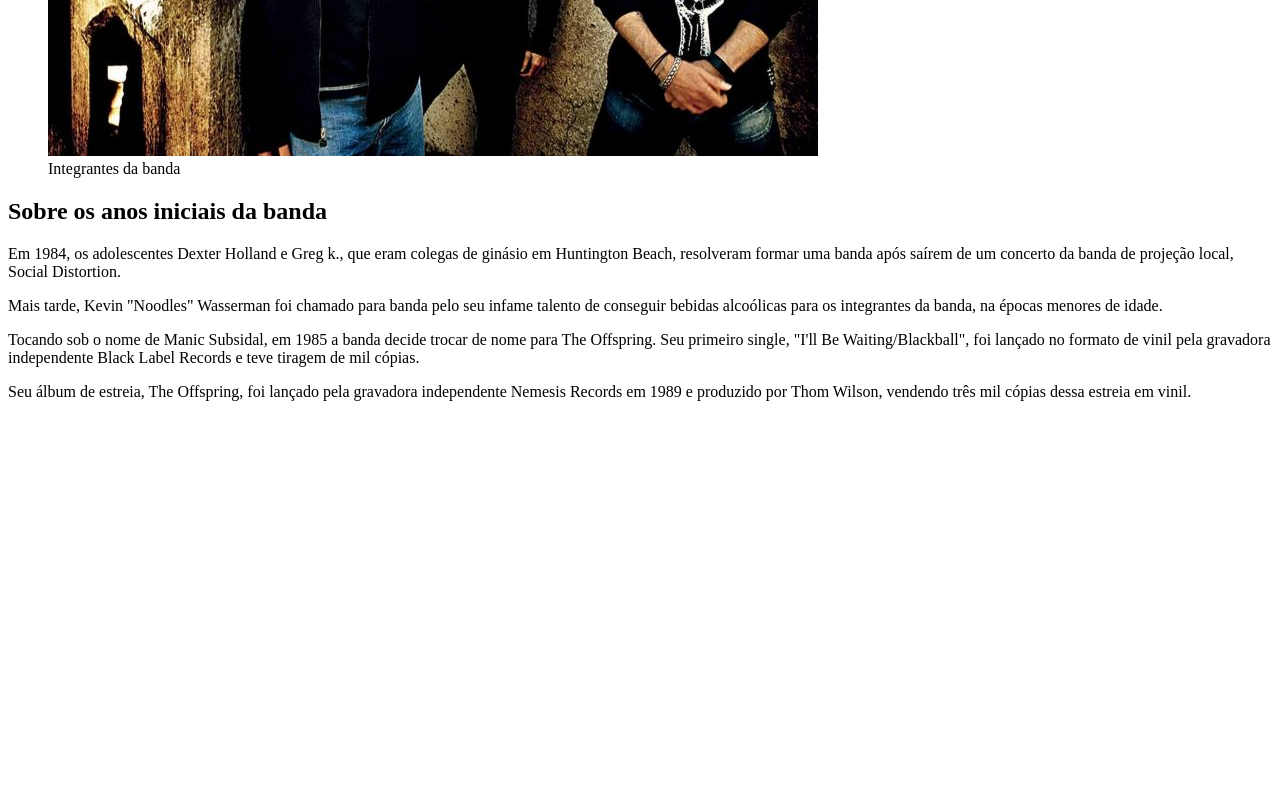
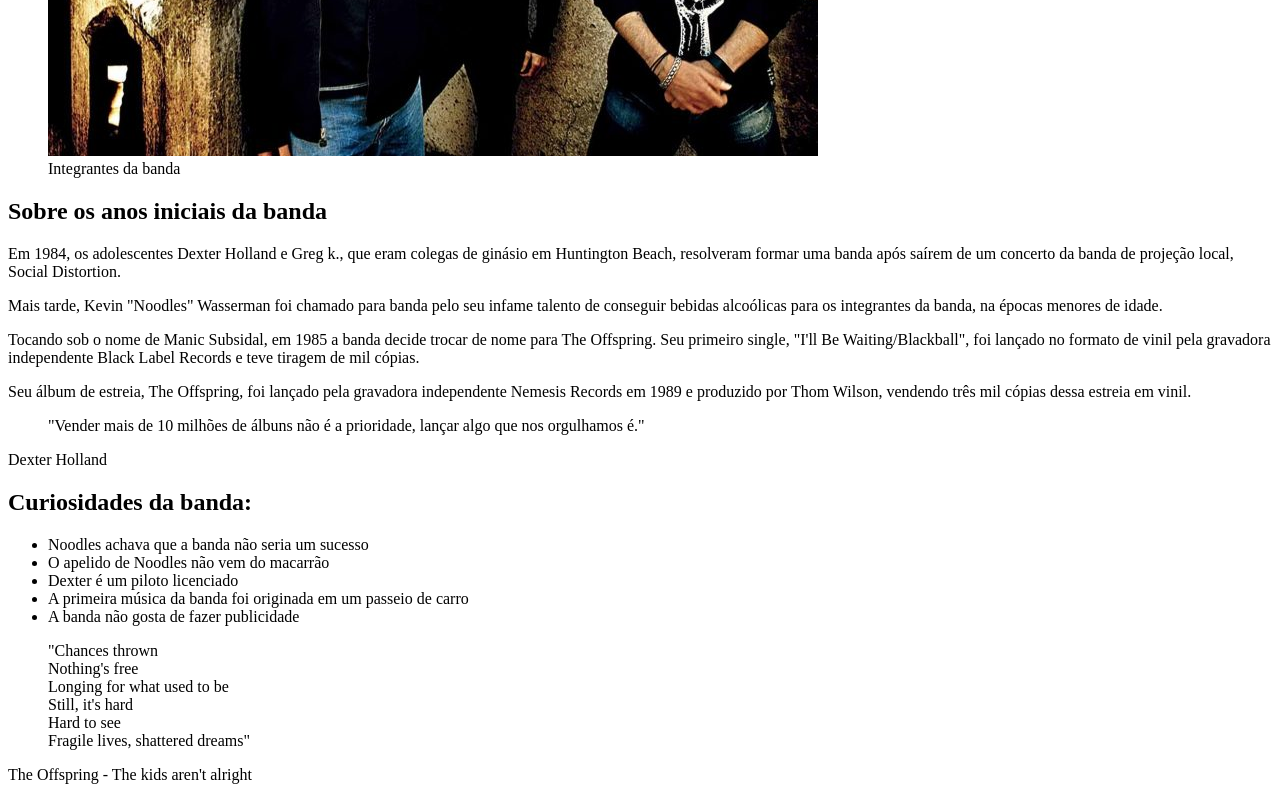
Before and after one commit to alexandrerogeriosn93/project-html-css-tribute, a plain HTML site: page index.html in a window 1280 px wide. Shown: the part 471-1271 px from the top of the page. Before the commit the page ends 888 px from the top, so only its background shows below. Drawn offline with Linux system fonts and the light colour scheme.

Commit message:
feat: add quotes and curiosities containers

```diff
--- a/index.html
+++ b/index.html
@@ -48,6 +48,36 @@
           </span>
         </p>
       </div>
+      <div class="quotes-container">
+        <blockquote>
+          "Vender mais de 10 milhões de álbuns não é a prioridade, lançar algo
+          que nos orgulhamos é."
+        </blockquote>
+        <p>Dexter Holland</p>
+      </div>
+      <div class="curiosities-container">
+        <h2>Curiosidades da banda:</h2>
+        <ul>
+          <li>Noodles achava que a banda não seria um sucesso</li>
+          <li>O apelido de Noodles não vem do macarrão</li>
+          <li>Dexter é um <span class="bold">piloto</span> licenciado</li>
+          <li>
+            A primeira música da banda foi originada em um passeio de carro
+          </li>
+          <li>A banda não gosta de fazer publicidade</li>
+        </ul>
+      </div>
+      <div class="quotes-container">
+        <blockquote>
+          "Chances thrown <br />
+          Nothing's free <br />
+          Longing for what used to be <br />
+          Still, it's hard <br />
+          Hard to see <br />
+          Fragile lives, shattered dreams"
+        </blockquote>
+        <p>The Offspring - The kids aren't alright</p>
+      </div>
     </div>
   </body>
 </html>
```
